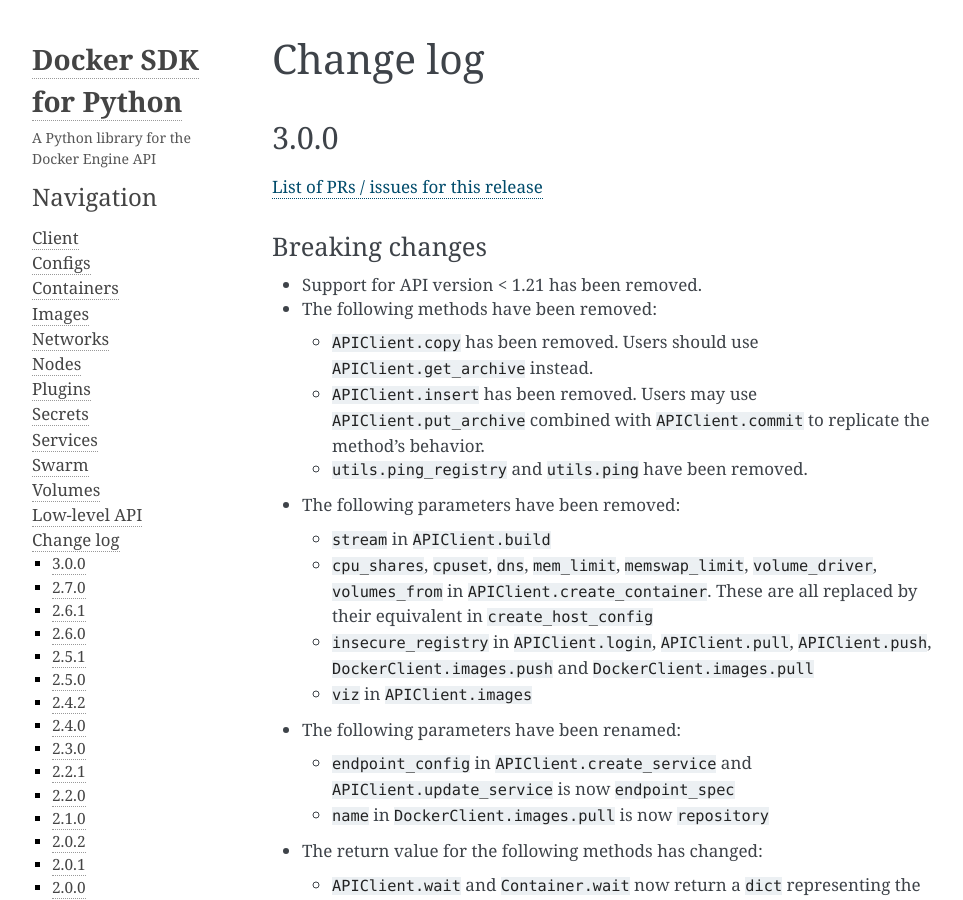
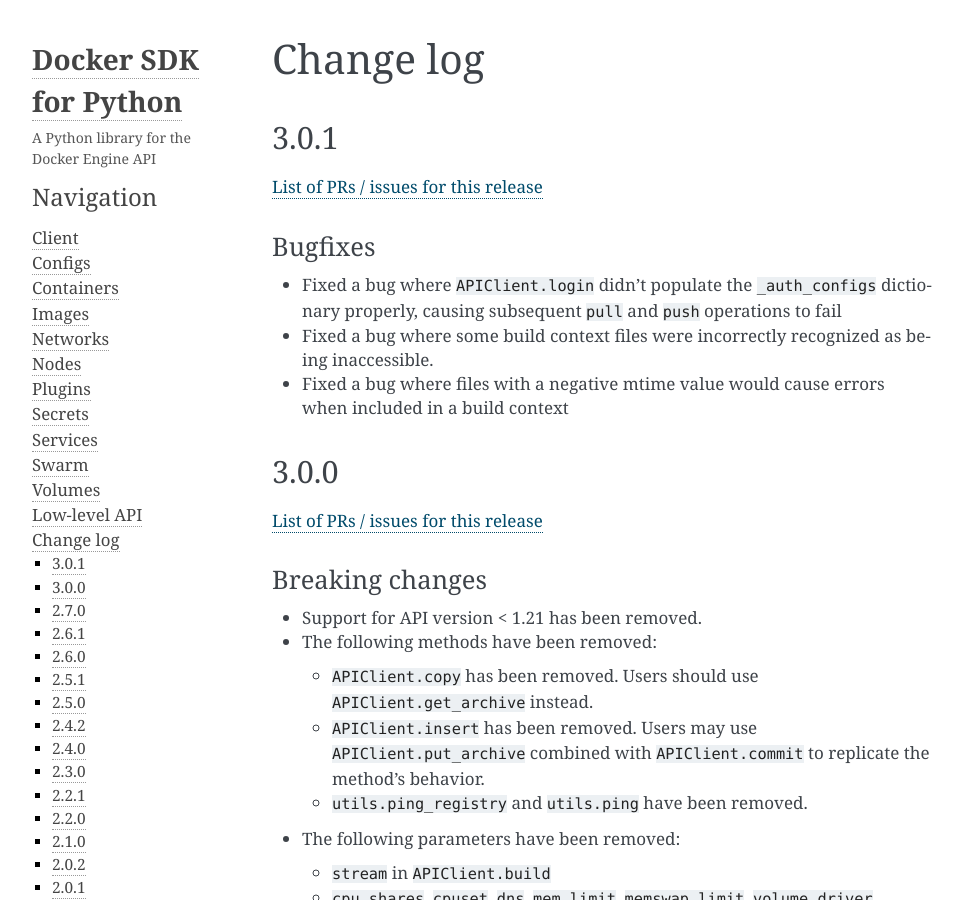
Before and after one commit to docker/docker-py, a Sphinx documentation site: the page built from docs/change-log.md, in a window 1280 px wide and 900 px high. Shown: the whole window, without its empty margins (148-1111 px from the left). Built offline with Sphinx 7.4.7, drawn with Linux system fonts in a browser that asks for light colours; pages that are not in the unit, such as notebooks, are missing from menus.

Commit message:
Bump 3.0.1
Signed-off-by: Joffrey F <joffrey@docker.com>

```diff
--- a/docker/version.py
+++ b/docker/version.py
@@ -1,2 +1,2 @@
-version = "3.0.0"
+version = "3.0.1"
 version_info = tuple([int(d) for d in version.split("-")[0].split(".")])
--- a/docs/change-log.md
+++ b/docs/change-log.md
@@ -1,5 +1,19 @@
 Change log
 ==========
+
+3.0.1
+-----
+
+[List of PRs / issues for this release](https://github.com/docker/docker-py/milestone/43?closed=1)
+
+### Bugfixes
+
+* Fixed a bug where `APIClient.login` didn't populate the `_auth_configs`
+  dictionary properly, causing subsequent `pull` and `push` operations to fail
+* Fixed a bug where some build context files were incorrectly recognized as
+  being inaccessible.
+* Fixed a bug where files with a negative mtime value would
+  cause errors when included in a build context
 
 3.0.0
 -----
```
